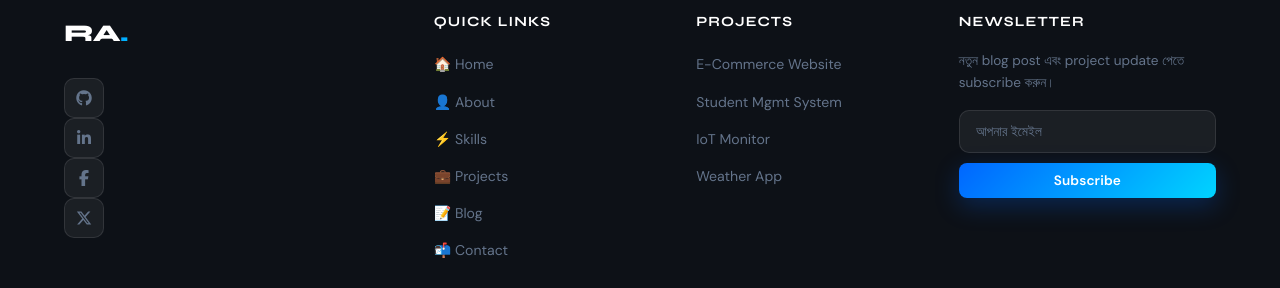
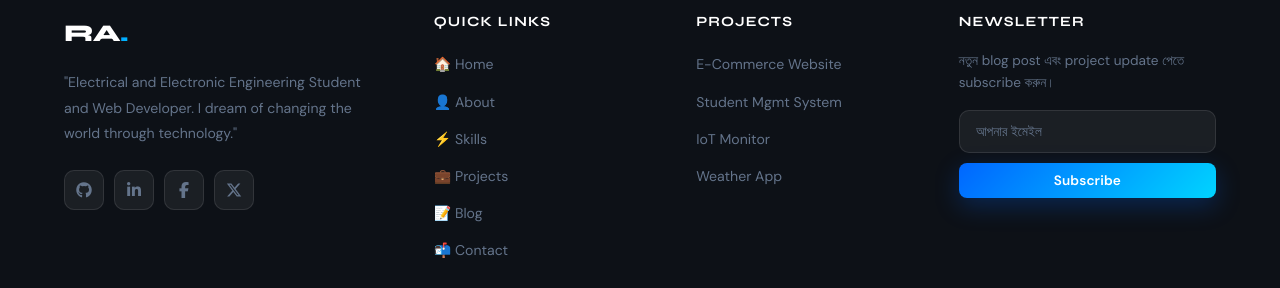
Before and after one commit to ruhul-amin33/My-WEb, a plain HTML site: page index.html in a window 1280 px wide. Shown: the part 10853-11141 px from the top of the page. Drawn offline with Linux system fonts and the light colour scheme.

Commit message:
update index

```diff
--- a/index.html
+++ b/index.html
@@ -1181,12 +1181,12 @@
       <!-- Brand -->
       <div class="footer-brand">
         <a href="#hero" class="nav-logo" aria-label="Back to top">RA<span>.</span></a>
-        <p></p>
-        <div class="Electrical and Electronic Engineering Student এবং Web Developer। Technology দিয়ে পৃথিবী বদলানোর স্বপ্ন দেখি।footer-social" role="list" aria-label="Social media links">
-          <a href="https://github.com/ruhulamin" class="footer-social-link" target="_blank" rel="noopener" role="listitem" aria-label="GitHub"><i class="fab fa-github" aria-hidden="true"></i></a>
-          <a href="https://linkedin.com/in/ruhulamin" class="footer-social-link" target="_blank" rel="noopener" role="listitem" aria-label="LinkedIn"><i class="fab fa-linkedin-in" aria-hidden="true"></i></a>
-          <a href="https://facebook.com/ruhulamin" class="footer-social-link" target="_blank" rel="noopener" role="listitem" aria-label="Facebook"><i class="fab fa-facebook-f" aria-hidden="true"></i></a>
-          <a href="https://twitter.com/ruhulamin" class="footer-social-link" target="_blank" rel="noopener" role="listitem" aria-label="Twitter"><i class="fab fa-x-twitter" aria-hidden="true"></i></a>
+        <p>"Electrical and Electronic Engineering Student and Web Developer. I dream of changing the world through technology."</p>
+        <div class="footer-social" role="list" aria-label="Social media links">
+          <a href="https://github.com/ruhul-amin33" class="footer-social-link" target="_blank" rel="noopener" role="listitem" aria-label="GitHub"><i class="fab fa-github" aria-hidden="true"></i></a>
+          <a href="https://linkedin.com/in/ruhulamineasy" class="footer-social-link" target="_blank" rel="noopener" role="listitem" aria-label="LinkedIn"><i class="fab fa-linkedin-in" aria-hidden="true"></i></a>
+          <a href="https://facebook.com/ruhulamineasy" class="footer-social-link" target="_blank" rel="noopener" role="listitem" aria-label="Facebook"><i class="fab fa-facebook-f" aria-hidden="true"></i></a>
+          <a href="https://twitter.com/ruhulamineasy" class="footer-social-link" target="_blank" rel="noopener" role="listitem" aria-label="Twitter"><i class="fab fa-x-twitter" aria-hidden="true"></i></a>
         </div>
       </div>
 
```
